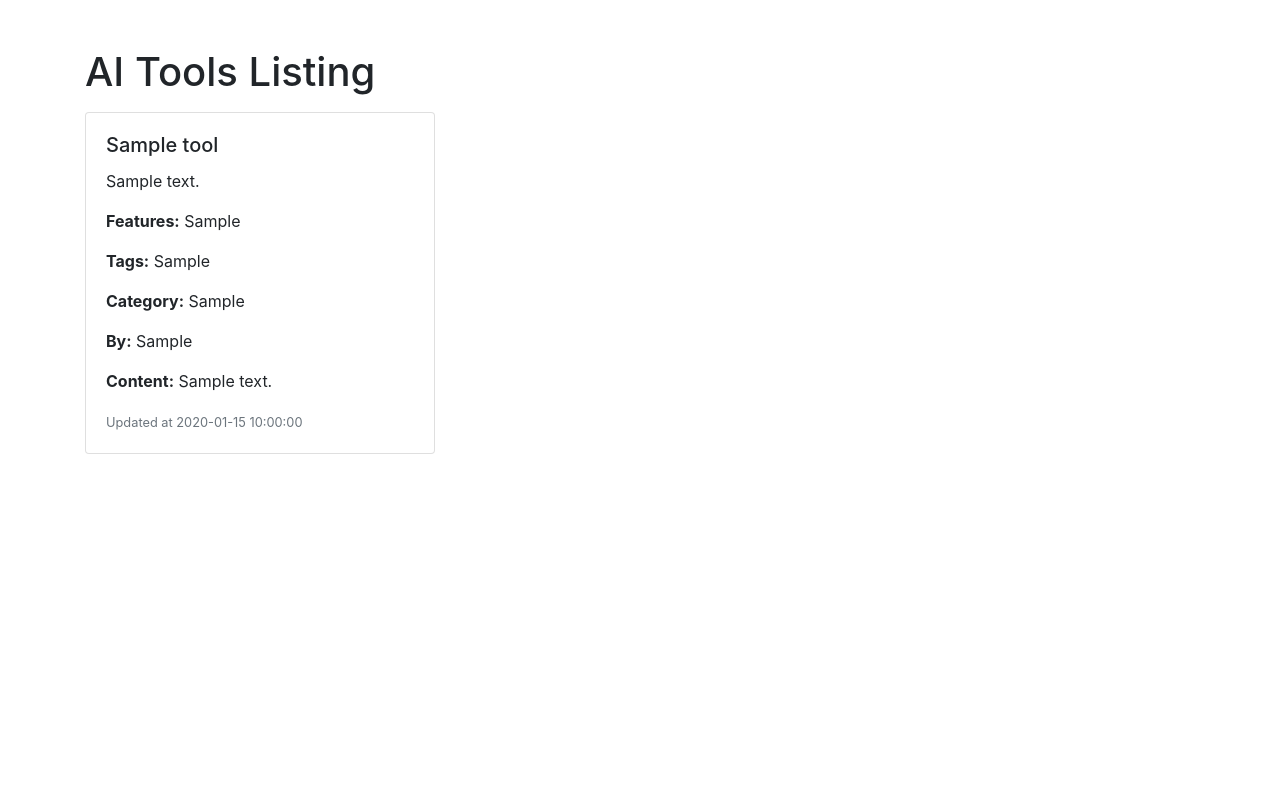
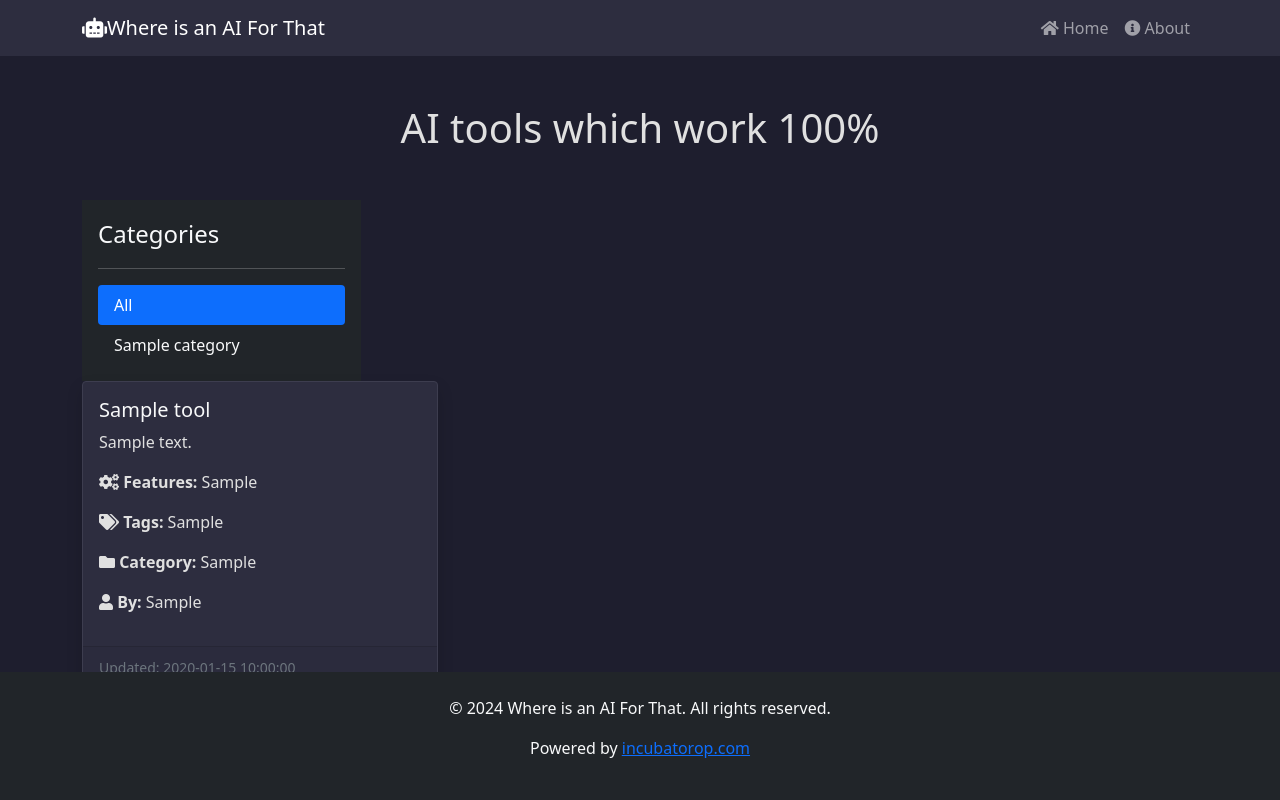
Before and after one commit to daytimedrinkingclub/whereisanaiforthat, a Flask app: template app/templates/index.html in a window 1280 px wide. Run offline with Flask 3, Linux system fonts and the light colour scheme; the template is opened without the code that fills it: most values are stand-ins (such as "Sample title", 1, 10 or a date in 2020); some libraries are stand-ins or nearby versions.

Commit message:
pushing the changes done till this moment for the basic UI

```diff
--- /dev/null
+++ b/app/templates/base.html
@@ -0,0 +1,60 @@
+<!DOCTYPE html>
+<html lang="en">
+<head>
+    <meta charset="UTF-8">
+    <meta name="viewport" content="width=device-width, initial-scale=1.0">
+    <title>{% block title %}Where is an AI For That{% endblock %}</title>
+    <!-- Bootstrap CSS -->
+    <link href="https://cdn.jsdelivr.net/npm/bootstrap@5.1.3/dist/css/bootstrap.min.css" rel="stylesheet">
+    <!-- Font Awesome for icons -->
+    <link rel="stylesheet" href="https://cdnjs.cloudflare.com/ajax/libs/font-awesome/5.15.3/css/all.min.css">
+    <style>
+        body {
+            background-color: #1e1e2e;
+            color: #e0e0e0;
+        }
+        .card {
+            transition: transform .2s;
+            background-color: #2d2d3f;
+            border: 1px solid #3d3d4f;
+        }
+        .card:hover { transform: scale(1.03); }
+        .navbar { background-color: #2d2d3f !important; }
+        .btn-outline-primary {
+            color: #bb86fc;
+            border-color: #bb86fc;
+        }
+        .btn-outline-primary:hover, .btn-outline-primary:focus, .btn-outline-primary:active {
+            background-color: #bb86fc;
+            color: #1e1e2e;
+        }
+        .form-control {
+            background-color: #3d3d4f;
+            color: #e0e0e0;
+            border-color: #4d4d5f;
+        }
+        .form-control:focus {
+            background-color: #3d3d4f;
+            color: #e0e0e0;
+            border-color: #bb86fc;
+            box-shadow: 0 0 0 0.25rem rgba(187, 134, 252, 0.25);
+        }
+    </style>
+    {% block extra_css %}{% endblock %}
+</head>
+<body>
+    {% include 'nav.html' %}
+
+    <div class="container my-5">
+        {% block content %}{% endblock %}
+    </div>
+
+    {% include 'footer.html' %}
+
+    <!-- Bootstrap JS and Popper.js -->
+    <script src="https://cdn.jsdelivr.net/npm/@popperjs/core@2.9.3/dist/umd/popper.min.js"></script>
+    <script src="https://cdn.jsdelivr.net/npm/bootstrap@5.1.3/dist/js/bootstrap.min.js"></script>
+
+    {% block extra_js %}{% endblock %}
+</body>
+</html>
--- /dev/null
+++ b/app/templates/category.html
@@ -0,0 +1,23 @@
+<div class="col-md-3">
+    <div class="d-flex flex-column flex-shrink-0 p-3 bg-dark">
+        <a href="/" class="d-flex align-items-center mb-3 mb-md-0 me-md-auto link-light text-decoration-none">
+            <span class="fs-4">Categories</span>
+        </a>
+        <hr>
+        <ul class="nav nav-pills flex-column mb-auto">
+            <li class="nav-item">
+                <a href="{{ url_for('main.index') }}" class="nav-link link-light {% if not selected_category %}active{% endif %}">
+                    All
+                </a>
+            </li>
+            {% for category in categories %}
+            <li>
+                <a href="{{ url_for('main.index', category=category) }}"
+                   class="nav-link link-light {% if category == selected_category %}active{% endif %}">
+                    {{ category }}
+                </a>
+            </li>
+            {% endfor %}
+        </ul>
+    </div>
+</div>
--- /dev/null
+++ b/app/templates/footer.html
@@ -0,0 +1,6 @@
+<footer class="bg-dark text-center text-lg-start mt-5 fixed-bottom">
+    <div class="container p-4">
+        <p class="text-center text-light">&copy; 2024 Where is an AI For That. All rights reserved.</p>
+        <p class="text-center text-light">Powered by <a href="https://incubatorop.com" target="_blank" rel="noopener noreferrer">incubatorop.com</a></p>
+    </div>
+</footer>
--- a/app/templates/index.html
+++ b/app/templates/index.html
@@ -1,35 +1,18 @@
-<!DOCTYPE html>
-<html lang="en">
-<head>
-    <meta charset="UTF-8">
-    <title>Where is an AI For That</title>
-    <!-- Include Bootstrap CSS from a CDN -->
-    <link rel="stylesheet" href="https://maxcdn.bootstrapcdn.com/bootstrap/4.0.0/css/bootstrap.min.css">
-</head>
+{% extends "base.html" %}
 
-<body>
-    <div class="container">
-        <h1 class="mt-5">AI Tools Listing</h1>
-        <div class="row mt-3">
-            {% for tool in data %}
-                <div class="col-md-4">
-                    <div class="card mb-4">
-                        <div class="card-body">
-                            <h5 class="card-title">{{ tool.tool_name }}</h5>
-                            <p class="card-text">{{ tool.tool_details }}</p>
-                            <p class="card-text"><strong>Features:</strong> {{ tool.tool_core_features }}</p>
-                            <p class="card-text"><strong>Tags:</strong> {{ tool.tool_tags }}</p>
-                            <p class="card-text"><strong>Category:</strong> {{ tool.tool_category }}</p>
-                            <p class="card-text"><strong>By:</strong> {{ tool.tool_by }}</p>
-                            <p class="card-text"><strong>Content:</strong> {{ tool.tool_content }}</p>
-                            <p class="card-text"><small class="text-muted">Updated at {{ tool.updated_at }}</small></p>
-                        </div>
-                    </div>
-                </div>
-            {% else %}
-                <p>No tools available.</p>
-            {% endfor %}
-        </div>
+{% block title %}AI Tools Listing{% endblock %}
+
+{% block content %}
+    <h1 class="text-center mb-5">AI tools which work 100%</h1>
+
+    {% include 'category.html' %}
+
+
+    <div class="row" id="aiToolsContainer">
+        {% for tool in data %}
+            {% include 'tool_card.html' %}
+        {% else %}
+            <p class="text-center">No tools available.</p>
+        {% endfor %}
     </div>
-</body>
-</html>
+{% endblock %}
--- /dev/null
+++ b/app/templates/nav.html
@@ -0,0 +1,18 @@
+<nav class="navbar navbar-expand-lg navbar-dark">
+    <div class="container">
+        <a class="navbar-brand" href="#"><i class="fas fa-robot mr-2"></i>Where is an AI For That</a>
+        <button class="navbar-toggler" type="button" data-bs-toggle="collapse" data-bs-target="#navbarNav">
+            <span class="navbar-toggler-icon"></span>
+        </button>
+        <div class="collapse navbar-collapse" id="navbarNav">
+            <ul class="navbar-nav ms-auto">
+                <li class="nav-item">
+                    <a class="nav-link" href="#"><i class="fas fa-home"></i> Home</a>
+                </li>
+                <li class="nav-item">
+                    <a class="nav-link" href="#"><i class="fas fa-info-circle"></i> About</a>
+                </li>
+            </ul>
+        </div>
+    </div>
+</nav>
--- /dev/null
+++ b/app/templates/tool_card.html
@@ -0,0 +1,15 @@
+<div class="col-md-4 mb-4">
+    <div class="card h-100 shadow">
+        <div class="card-body">
+            <h5 class="card-title text-light">{{ tool.tool_name }}</h5>
+            <p class="card-text text-light-50">{{ tool.tool_details }}</p>
+            <p class="text-light-50"><strong><i class="fas fa-cogs"></i> Features:</strong> {{ tool.tool_core_features }}</p>
+            <p class="text-light-50"><strong><i class="fas fa-tags"></i> Tags:</strong> {{ tool.tool_tags }}</p>
+            <p class="text-light-50"><strong><i class="fas fa-folder"></i> Category:</strong> {{ tool.tool_category }}</p>
+            <p class="text-light-50"><strong><i class="fas fa-user"></i> By:</strong> {{ tool.tool_by }}</p>
+        </div>
+        <div class="card-footer text-muted">
+            <small>Updated: {{ tool.updated_at }}</small>
+        </div>
+    </div>
+</div>
```
Also changed, not shown: app/routes/routes.py (+18 -4 lines), readme.md.
